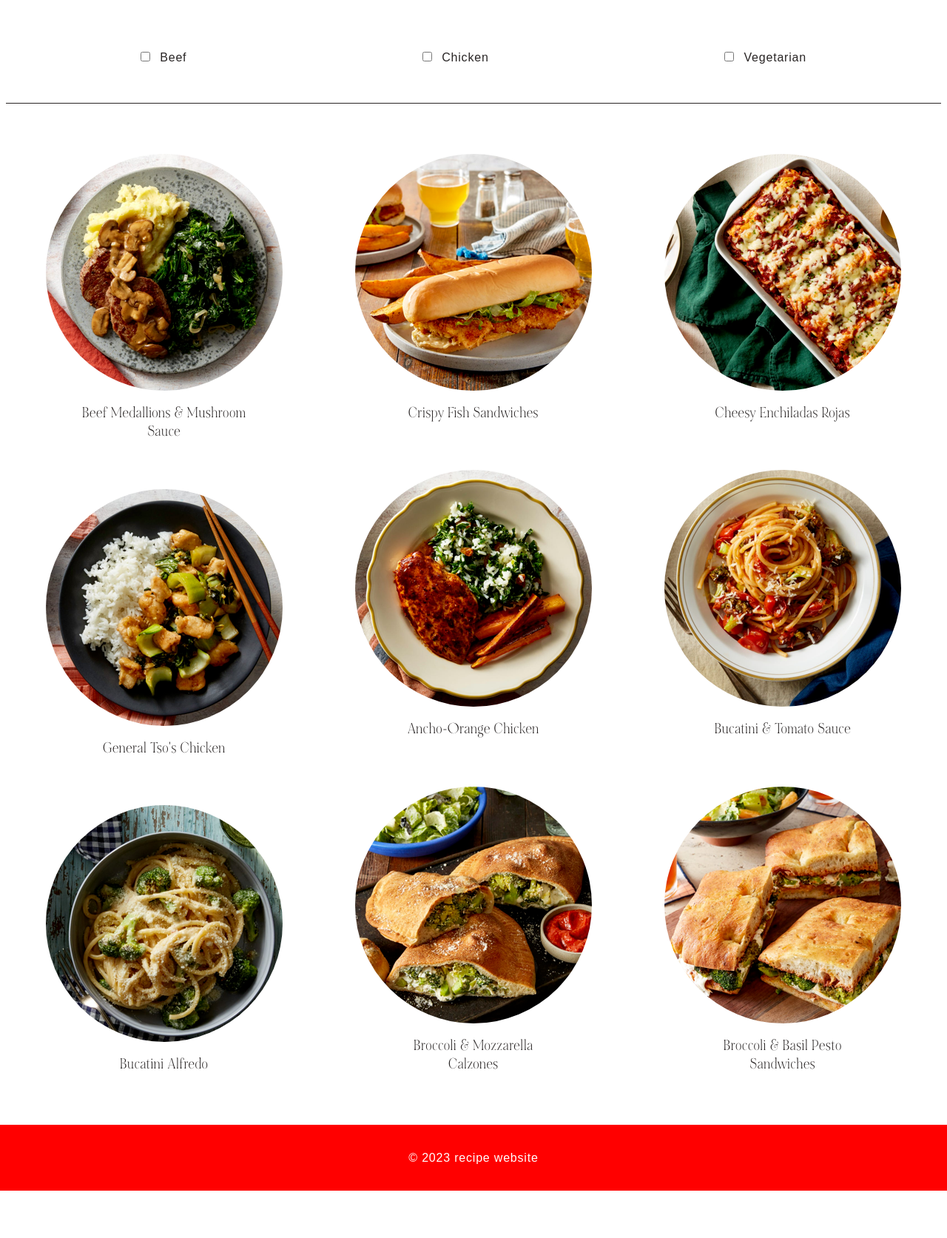
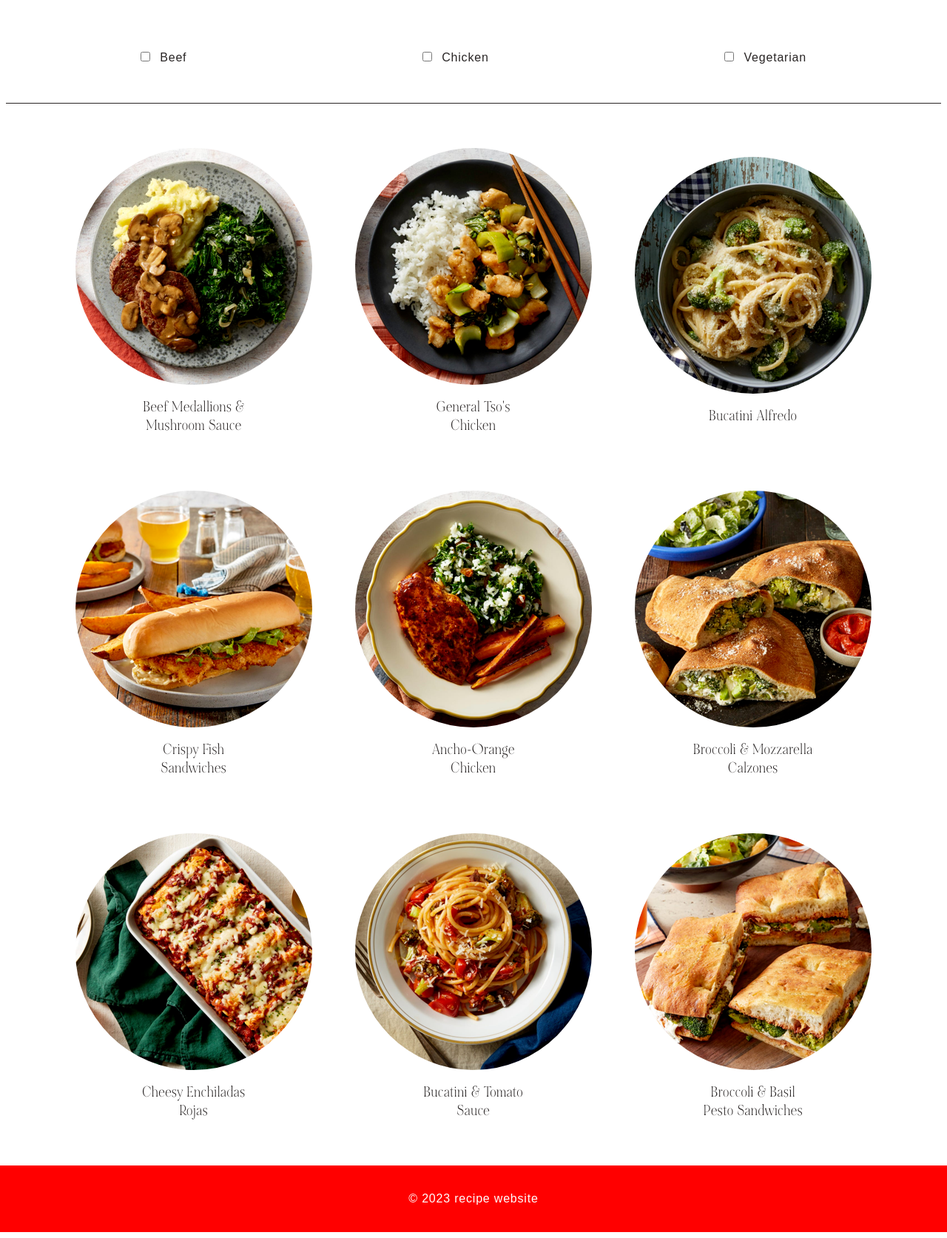
Before and after one commit to emf-99/idm232-abc123, a PHP site: page / in a window 1280 px wide. Shown: the part 598-2271 px from the top of the page at 74% size. Before the commit the page ends 2207 px from the top, so only its background shows below. Run offline with PHP 8.4, Linux system fonts and the light colour scheme.

Commit message:
:art: fixing grid

```diff
--- a/idm232/hwk1/index.html
+++ b/idm232/hwk1/index.html
@@ -34,102 +34,53 @@
 
     <main>
         <div class="container">
-            <!-- <img src="images/BGcuire1.png" alt="background" class="bg1">
-            <img src="images/BGcuire2.png" alt="background" class="bg2">
-            <img src="images/BGcuire2.png" alt="background" class="bg3"> -->
 
             <div class="recipe-thumbnails">
-            <div class="row1">
-                <!-- thumbnail 1 -->
+
                 <figure class="oneRec">
-                    <img src="images/0101_2PM_Steak-Diane_97315_SQ Small.png" alt="Beef Medallions &
-                    Mushroom Sauce">
-                    <figcaption>
-                        Beef Medallions &
-                        Mushroom Sauce
-                    </figcaption>
+                    <img src="images/0101_2PM_Steak-Diane_97315_SQ Small.png" alt="Beef Medallions & Mushroom Sauce">
+                    <figcaption>Beef Medallions & <br> Mushroom Sauce</figcaption>
                   </figure>
 
-                 <!-- thumbnail 2 -->
-                 <figure class="oneRec">
-                    <img src="images/0101_2PRE07_General-Tsos-Chicken_97217_WEB_SQ Small.png" alt="General Tso's
-                    Chicken">
-                    <figcaption>
-                        General Tso's
-                        Chicken
-                    </figcaption>
+                  <figure class="oneRec">
+                    <img src="images/0101_2PRE07_General-Tsos-Chicken_97217_WEB_SQ Small.png" alt="General Tso's Chicken">
+                    <figcaption>General Tso's <br>Chicken</figcaption>
                   </figure>
 
-                 <!-- thumbnail 3 -->
-                 <figure class="oneRec">
+                  <figure class="oneRec">
                     <img src="images/0101_2PV1_Broccoli-Bucatini-Fettuccine_97230_SQ Small.png" alt="Bucatini Alfredo">
-                    <figcaption>
-                        Bucatini Alfredo
-                    </figcaption>
-                  </figure>
-            </div>
-
-            <div class="row2">
-                <!-- thumbnail 4 -->
-                <figure class="oneRec">
-                    <img src="images/0101_FPF_Crispy-Wild-Alaskan-Pollock_97377_WEB_SQ Small.png" alt="Crispy Fish
-                    Sandwiches">
-                    <figcaption>
-                        Crispy Fish
-                        Sandwiches
-                    </figcaption>
+                    <figcaption>Bucatini Alfredo</figcaption>
                   </figure>
 
-                 <!-- thumbnail 5 -->
-                 <figure class="oneRec">
-                    <img src="images/0101_FPP_Chicken-Rice_97338_WEB_SQ Small.png" alt="Ancho-Orange
-                    Chicken">
-                    <figcaption>
-                      Ancho-Orange Chicken
-                    </figcaption>
-                  </figure>
-                 <!-- thumbnail 6 -->
-                 <figure class="oneRec">
-                    <img src="images/0101_FPV_Broccoli-Calzones_97286_WEB_SQ Small.png" alt="Broccoli & Mozzarella
-                    Calzones">
-                    <figcaption>
-                        Broccoli & Mozzarella
-                        Calzones
-                    </figcaption>
-                  </figure>
-            </div>
-
-            <div class="row3">
-                <!-- thumbnail 7 -->
-                <figure class="oneRec">
-                    <img src="images/1120_FPV_Emchiladas_74891_WEB_SQ Small.png" alt="Cheesy Enchiladas
-                    Rojas">
-                    <figcaption>
-                        Cheesy Enchiladas
-                        Rojas
-                    </figcaption>
+                  <figure class="oneRec">
+                    <img src="images/0101_FPF_Crispy-Wild-Alaskan-Pollock_97377_WEB_SQ Small.png" alt="Crispy Fish Sandwiches">
+                    <figcaption>Crispy Fish <br>Sandwiches</figcaption>
                   </figure>
 
-                 <!-- thumbnail 8 -->
-                 <figure class="oneRec">
-                    <img src="images/1225_2PV1_Bucatini_100082_SQ Small.png" alt="Bucatini & Tomato
-                    Sauce">
-                    <figcaption>
-                        Bucatini & Tomato
-                        Sauce
-                    </figcaption>
+                  <figure class="oneRec">
+                    <img src="images/0101_FPP_Chicken-Rice_97338_WEB_SQ Small.png" alt="Ancho-Orange Chicken">
+                    <figcaption>Ancho-Orange <br>Chicken</figcaption>
                   </figure>
 
-                 <!-- thumbnail 9 -->
-                 <figure class="oneRec">
+                  <figure class="oneRec">
+                    <img src="images/0101_FPV_Broccoli-Calzones_97286_WEB_SQ Small.png" alt="Broccoli & Mozzarella Calzones">
+                    <figcaption>Broccoli & Mozzarella <br>Calzones</figcaption>
+                  </figure>
+
+                  <figure class="oneRec">
+                    <img src="images/1120_FPV_Emchiladas_74891_WEB_SQ Small.png" alt="Cheesy Enchiladas Rojas">
+                    <figcaption>Cheesy Enchiladas <br>Rojas</figcaption>
+                  </figure>
+
+                  <figure class="oneRec">
+                    <img src="images/1225_2PV1_Bucatini_100082_SQ Small.png" alt="Bucatini & Tomato Sauce">
+                    <figcaption>Bucatini & Tomato <br>Sauce</figcaption>
+                  </figure>
+
+                  <figure class="oneRec">
                     <img src="images/1225_FPV_Pesto_-Broccoli-Sandwich_74916_WEB_SQ Small.png" alt="Broccoli & Basil Pesto Sandwiches">
-                    <figcaption>
-                        Broccoli & Basil
-                        Pesto Sandwiches
-                    </figcaption>
+                    <figcaption>Broccoli & Basil <br>Pesto Sandwiches</figcaption>
                   </figure>
-            </div>
-
             </div>
         </div>
     </main>
--- a/idm232/hwk1/styles.css
+++ b/idm232/hwk1/styles.css
@@ -204,27 +212,31 @@ header {
     margin-right: 1rem;
 }
 
+.filters label:hover {
+    color: var(--color-accent);
+    transition: 0.1s ease-in-out 0.1s;
+}
+
 main {
     margin-top: 1rem;
 }
 
 .recipe-thumbnails {
-    display: flex;
-    justify-content: space-between;
-    flex-wrap: wrap;
+    display: grid;
+    grid-template-columns: repeat(3, 1fr);
+    gap: 10px;
+    max-width: 1920px;
+    margin: 0 auto;
 }
 
-.row1, .row2, .row3 {
-    flex-basis: calc(33.33% - 20px);
-}
 
 .oneRec {
     display: flex;
+    align-items: center;
+    justify-content: center;
     flex-direction: column;
-    align-items: center;
+    margin: .5rem;
     text-align: center;
-   /* border: 1px solid #ccc;
-    border-radius: 25%; */
     padding: 1rem;
 }
 
```
Also changed, not shown: other parts of idm232/hwk1/styles.css (+20 -96 lines).
